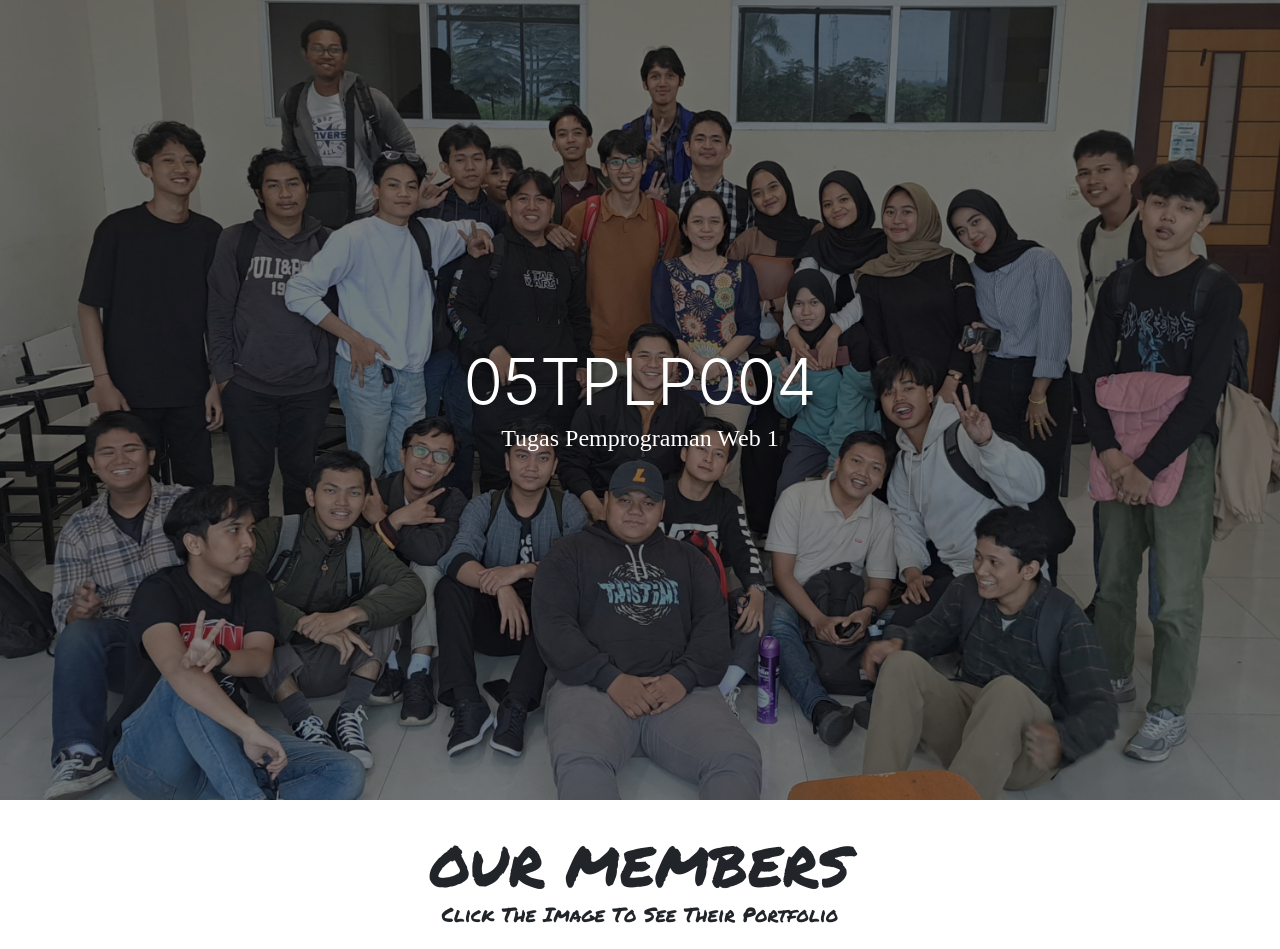
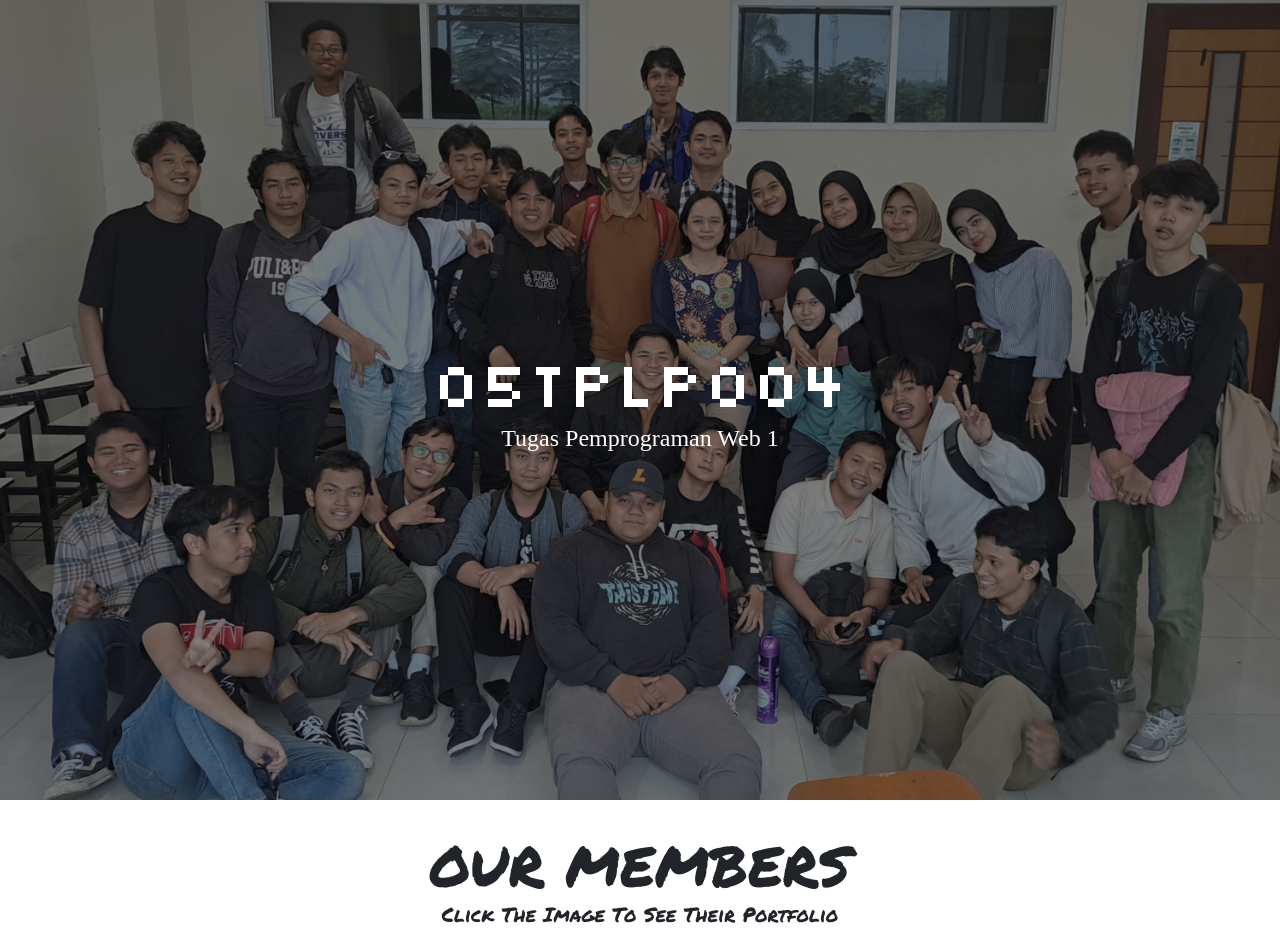
Before and after one commit to Reyonl/DashboardClasss, a plain HTML site: page index.html in a window 1280 px wide. Drawn offline with nearby package versions, Linux system fonts and the light colour scheme; no server answers; a web font is replaced by a local one.

Commit message:
add fonts

```diff
--- a/index.html
+++ b/index.html
@@ -20,7 +20,7 @@
     <div class="jumbotron jumbotron-fluid">
       <div class="container content">
 
-      <h1 class="display-4 Silkscreen-bold">05TPLP004</h1>
+        <h1 class="display-4 silkscreen-bold">05TPLP004</h1>
         <p class="lead oleo-script-swash-caps-regular ">Tugas Pemprograman Web 1</p>
       </div>
     </div>
--- a/style.css
+++ b/style.css
@@ -65,9 +65,9 @@ h1 {
 .container.content {
 	text-align: center;
 }
-.container.content.sub{
-	/* background-color: antiquewhite; */
-}
+/* /* .container.content.sub{
+	background-color: antiquewhite;
+}  */
 
 .display-4.member {
 	color: black;
```
Lines whose indentation alone changed are shown as unchanged.
